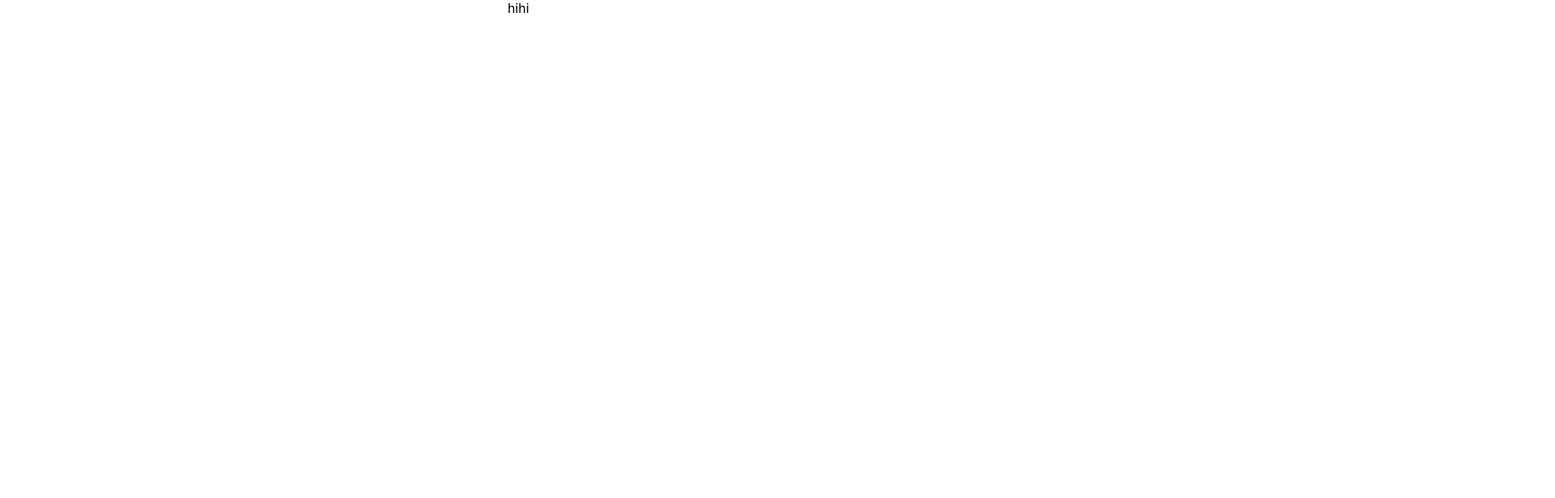
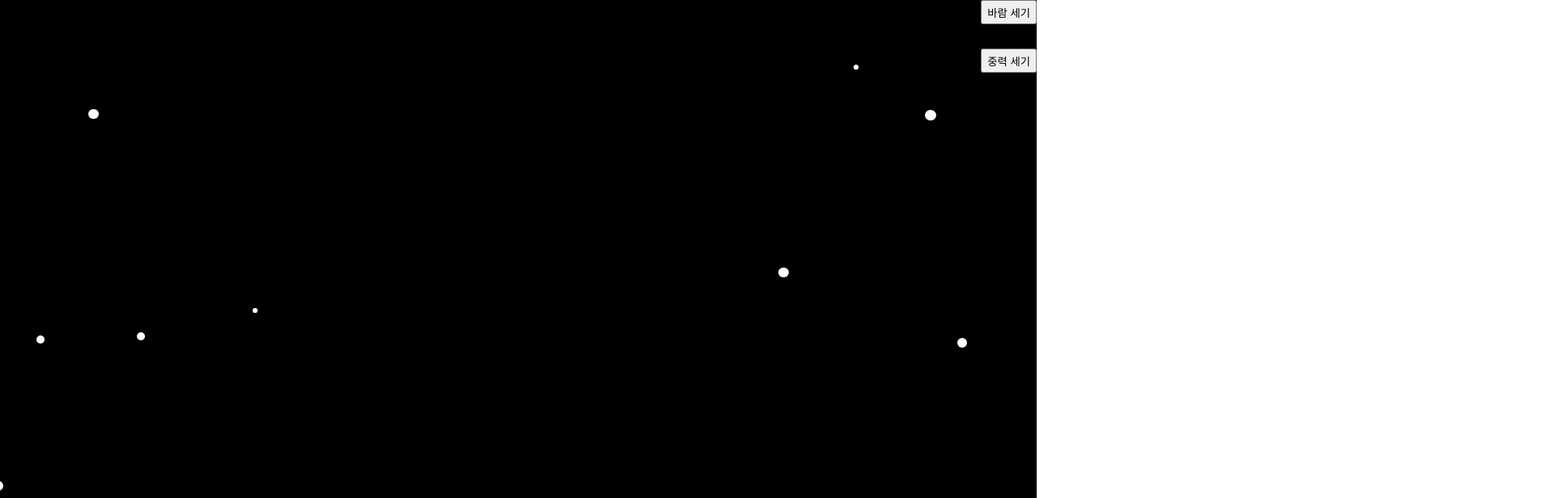
Before and after one commit to wn01011/hanghaeplus_coyukdae_dodge, a React (Create React App) app: page / in a window 1280 px wide. Shown: the top 616 px of the page at 81% size, 1920 px wide, since content can reach past the window. Built offline with nearby package versions, Linux system fonts and the light colour scheme.

Commit message:
[Feat] add physic machine

```diff
--- a/src/App.css
+++ b/src/App.css
@@ -1,38 +1,17 @@
-.App {
-  text-align: center;
+html,
+body {
+	padding: 0;
+	margin: 0;
+	overflow: hidden;
 }
 
-.App-logo {
-  height: 40vmin;
-  pointer-events: none;
+.snowflake {
+	position: absolute;
+	width: 10px;
+	height: 10px;
+	background-color: #fff;
+	border-radius: 50%;
+	pointer-events: none;
+	transform-origin: center;
+	opacity: 0; /* Initially set opacity to 0 */
 }
-
-@media (prefers-reduced-motion: no-preference) {
-  .App-logo {
-    animation: App-logo-spin infinite 20s linear;
-  }
-}
-
-.App-header {
-  background-color: #282c34;
-  min-height: 100vh;
-  display: flex;
-  flex-direction: column;
-  align-items: center;
-  justify-content: center;
-  font-size: calc(10px + 2vmin);
-  color: white;
-}
-
-.App-link {
-  color: #61dafb;
-}
-
-@keyframes App-logo-spin {
-  from {
-    transform: rotate(0deg);
-  }
-  to {
-    transform: rotate(360deg);
-  }
-}
--- a/src/App.js
+++ b/src/App.js
@@ -1,13 +1,45 @@
-import React from 'react';
-import logo from './logo.svg';
-import './App.css';
+// App.js
+import React, { useEffect, useRef, useState } from 'react';
+import * as S from './App.style';
+import snowflakeStore from './Snowflake';
 
-function App() {
+const App = () => {
+	const [, setRender] = useState(true);
+
+	useEffect(() => {
+		window.addEventListener('resize', () => {});
+
+		const updateSnowflakes = () => {
+			snowflakeStore.updateSnowflakes();
+			// handleSnowflakeInteractions();
+			setRender((prev) => !prev);
+			setTimeout(updateSnowflakes, 1000 / 60);
+		};
+
+		updateSnowflakes();
+	}, []);
+
 	return (
-		<div className='App'>
-			<div>hihi</div>
-		</div>
+		<S.Container>
+			{snowflakeStore.snowflakes.map((snowflake, index) => (
+				<S.Flake
+					key={index}
+					style={{
+						top: snowflake.y,
+						left: snowflake.x,
+						width: snowflake.size + 'px',
+						height: snowflake.size + 'px',
+					}}
+				/>
+			))}
+			<S.WindButton onClick={() => snowflakeStore.setWind()}>
+				바람 세기
+			</S.WindButton>
+			<S.GravityButton onClick={() => snowflakeStore.setGravity()}>
+				중력 세기
+			</S.GravityButton>
+		</S.Container>
 	);
-}
+};
 
 export default App;
--- /dev/null
+++ b/src/App.style.js
@@ -0,0 +1,27 @@
+import styled from 'styled-components';
+
+export const Container = styled.div`
+	width: 100vw;
+	height: 100vh;
+	background-color: black;
+`;
+
+export const WindButton = styled.button`
+	position: absolute;
+	top: 0;
+	right: 0;
+	height: 30px;
+`;
+
+export const GravityButton = styled.button`
+	position: absolute;
+	right: 0;
+	top: 60px;
+	height: 30px;
+`;
+
+export const Flake = styled.div`
+	position: absolute;
+	background-color: #fff;
+	border-radius: 50%;
+`;
--- /dev/null
+++ b/src/Snowflake.js
@@ -0,0 +1,218 @@
+import { Engine, Render, Composite, Body, Events, Detector } from 'matter-js';
+
+class Snowflake {
+	constructor(x, y, radius, body) {
+		body.collisionFilter = {
+			category: 0x0001,
+			mask: 0x0001,
+		};
+		this.x = x;
+		this.y = y;
+		this.size = radius;
+		this.active = false;
+		this.accel = { x: 0, y: 0 };
+		this.body = body;
+	}
+
+	updatePosition() {
+		this.x = this.body.position.x;
+		this.y = this.body.position.y;
+	}
+}
+
+class SnowflakePhysics {
+	constructor(gravity = { x: 0, y: 1 }) {
+		// Matter.Engine 생성
+		this.engine = Engine.create();
+		this.engine.gravity = gravity;
+
+		// Matter.Render 생성 (optional)
+		this.render = Render.create({
+			element: document.body,
+			engine: this.engine,
+		});
+
+		const collisionFilter = {
+			category: 0x0001,
+			mask: 0x0001,
+		};
+
+		// 눈덩이 그룹을 나타내는 Matter.World 생성
+		this.world = this.engine.world;
+
+		console.log('World', this.world);
+
+		Render.run(this.render);
+	}
+
+	// 눈덩이를 Matter.World에 추가하는 함수
+	addSnowflake(snowflake) {
+		console.log('add!', snowflake.body.position);
+		Composite.add(this.world, snowflake.body);
+	}
+
+	// 업데이트 함수
+	update() {
+		Engine.update(this.engine);
+	}
+
+	setGravity(num) {
+		this.gravity = num;
+	}
+
+	updateSnowflakePosition(snowflake) {
+		const newPosition = snowflake.body.position;
+		snowflake.x = newPosition.x;
+		snowflake.y = newPosition.y;
+	}
+}
+
+const GRAVITY_ADJUST = 0.001;
+const MOVE_ADJUST = 0.01;
+
+class SnowflakeStore {
+	constructor() {
+		this.snowflakes = [];
+		this.max_count = 500;
+		this.initial_count = 200;
+		this.wind = 0;
+		this.gravity = 0.1;
+		this.physics = new SnowflakePhysics({ x: 0, y: this.gravity });
+
+		this.createInitialSnowflakes();
+
+		// 충돌 이벤트 핸들러 등록
+		Events.on(this.physics.engine, 'collisionStart', (event) => {
+			event.pairs.forEach((pair) => {
+				if (
+					pair.bodyA.label === 'snowflake' &&
+					pair.bodyB.label === 'snowflake'
+				) {
+					const snowflakeA = this.getSnowflakeByBody(pair.bodyA);
+					const snowflakeB = this.getSnowflakeByBody(pair.bodyB);
+
+					if (snowflakeA.active && snowflakeB.active) {
+						// 반대 방향의 힘을 주어 충돌 효과를 만듦
+						const forceX = -(Math.random() * 1 - 0.5) * MOVE_ADJUST;
+						const forceY = -this.gravity * GRAVITY_ADJUST;
+
+						// 각 눈송이에 반대 방향으로 힘을 적용
+						Body.applyForce(snowflakeA.body, snowflakeA.body.position, {
+							x: forceX,
+							y: forceY,
+						});
+
+						Body.applyForce(snowflakeB.body, snowflakeB.body.position, {
+							x: -forceX,
+							y: -forceY,
+						});
+					}
+				}
+			});
+		});
+	}
+	// Matter.Events.off를 사용하여 리스너 제거 (선택 사항)
+	removeCollisionListener() {
+		Events.off(this.physics.engine, 'collisionStart');
+	}
+
+	// Matter.js의 Body를 통해 눈송이 객체 얻기
+	getSnowflakeByBody(body) {
+		return this.snowflakes.find((snowflake) => snowflake.body === body);
+	}
+
+	setWind(num) {
+		if (!num) {
+			num = ((this.wind + 3) % 5) - 2;
+		}
+		this.wind = num;
+	}
+
+	setGravity(num) {
+		if (!num) {
+			num = ((this.gravity + 1) % 5) + 1;
+		}
+		this.gravity = num;
+	}
+
+	createSnowflake() {
+		const x = Math.random() * window.innerWidth * 2 - window.innerWidth * 0.5;
+		const y = -(Math.random() * window.innerHeight) / 8;
+		const radius = Math.random() * 10 + 5;
+
+		const snowflake = this.snowflakes.find((flake) => !flake.active);
+
+		if (snowflake) {
+			snowflake.x = x;
+			snowflake.y = y;
+			snowflake.size = radius;
+			snowflake.active = true;
+			snowflake.accel = { x: 0, y: 0 };
+		} else {
+			const body = Body.create({
+				position: { x, y },
+				circle: { radius },
+				friction: 0.001,
+				restitution: 0.5,
+			});
+			const snowflake = new Snowflake(x, y, radius, body);
+			this.physics.addSnowflake(snowflake);
+			this.snowflakes.push(snowflake);
+		}
+	}
+
+	createInitialSnowflakes() {
+		// 초기에 200개의 snowflake를 생성
+		let count = this.max_count;
+		let interval = 100;
+
+		const shoot = () => {
+			if (count <= 0) {
+				clearInterval(intervalId);
+				return;
+			}
+			count--;
+			interval = 25 + Math.random() * 50;
+			this.createSnowflake();
+		};
+		const intervalId = setInterval(() => {
+			shoot();
+		}, interval);
+	}
+
+	// SnowflakeStore 클래스 내에서
+	updateSnowflakes() {
+		this.snowflakes = this.snowflakes.map((snowflake, index) => {
+			if (!snowflake.active) return snowflake;
+			const tempflake = { ...snowflake };
+			tempflake.updatePosition = snowflake.updatePosition;
+			if (tempflake.active === true) {
+				const forceX = (Math.random() * 1 - 0.5) * MOVE_ADJUST;
+				const forceY = this.gravity * GRAVITY_ADJUST;
+
+				// Matter.js를 사용하여 힘을 적용
+				Body.applyForce(tempflake.body, tempflake.body.position, {
+					x: forceX,
+					y: forceY,
+				});
+
+				// Matter.js의 Body 위치를 화면에 표시되는 위치로 업데이트
+				this.physics.updateSnowflakePosition(tempflake);
+
+				// flakes 객체의 위치 업데이트
+				tempflake.updatePosition();
+
+				// 눈송이가 화면 밖으로 벗어나면 비활성화
+				if (tempflake.y > window.innerHeight * 0.9) {
+					tempflake.active = 'stay';
+				}
+			}
+			return tempflake;
+		});
+
+		this.physics.update();
+	}
+}
+
+const snowflakeStore = new SnowflakeStore();
+export default snowflakeStore;
--- a/src/index.css
+++ b/src/index.css
@@ -1,13 +1,6 @@
+html,
 body {
-  margin: 0;
-  font-family: -apple-system, BlinkMacSystemFont, 'Segoe UI', 'Roboto', 'Oxygen',
-    'Ubuntu', 'Cantarell', 'Fira Sans', 'Droid Sans', 'Helvetica Neue',
-    sans-serif;
-  -webkit-font-smoothing: antialiased;
-  -moz-osx-font-smoothing: grayscale;
+	padding: 0;
+	margin: 0;
+	overflow: hidden;
 }
-
-code {
-  font-family: source-code-pro, Menlo, Monaco, Consolas, 'Courier New',
-    monospace;
-}
--- a/src/index.js
+++ b/src/index.js
@@ -2,16 +2,6 @@ import React from 'react';
 import ReactDOM from 'react-dom/client';
 import './index.css';
 import App from './App';
-import reportWebVitals from './reportWebVitals';
 
 const root = ReactDOM.createRoot(document.getElementById('root'));
-root.render(
-  <React.StrictMode>
-    <App />
-  </React.StrictMode>
-);
-
-// If you want to start measuring performance in your app, pass a function
-// to log results (for example: reportWebVitals(console.log))
-// or send to an analytics endpoint. Learn more: https://bit.ly/CRA-vitals
-reportWebVitals();
+root.render(<App />);
```
Also changed, not shown: package.json (+8 -0 lines), .babelrc (added), 25 other files (tests, documents, lock files or other folders).
